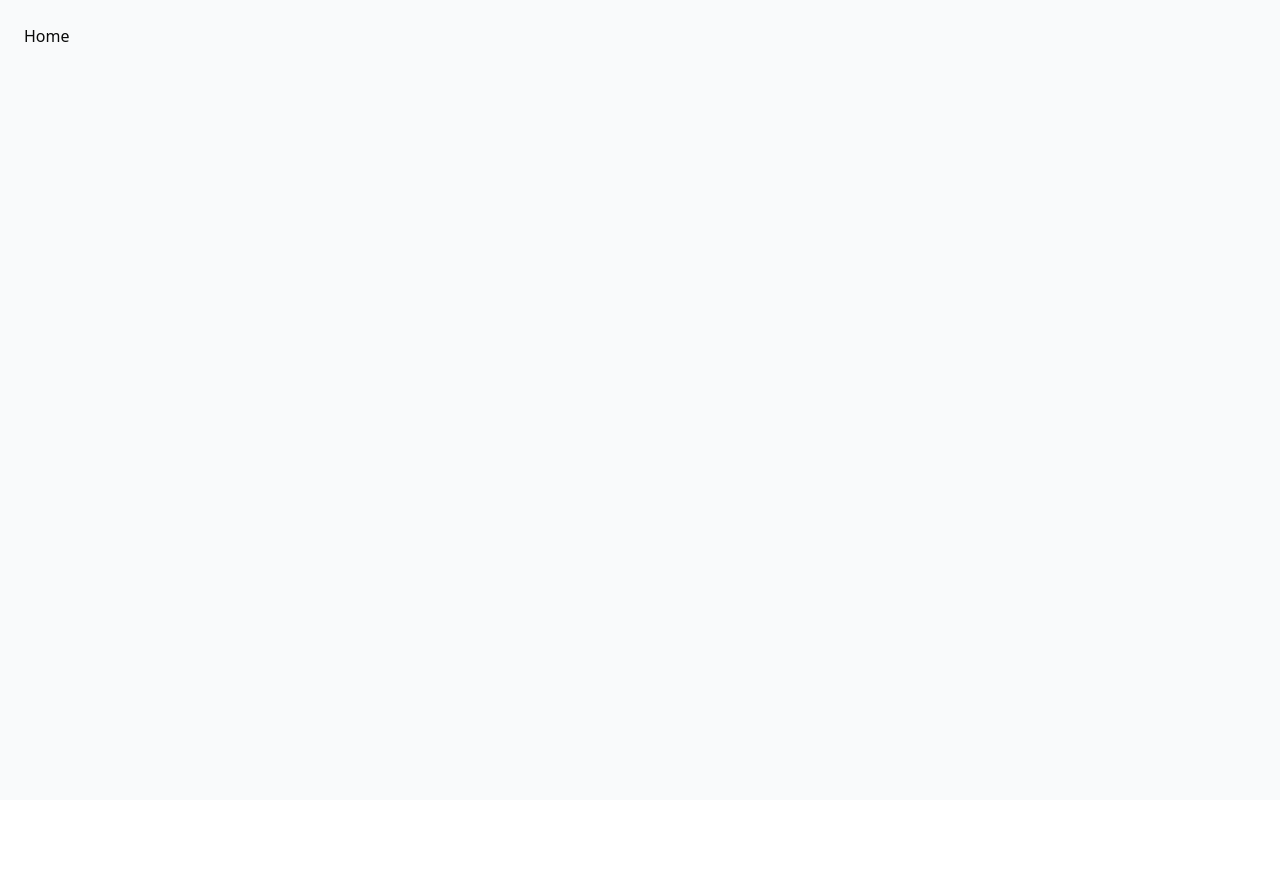
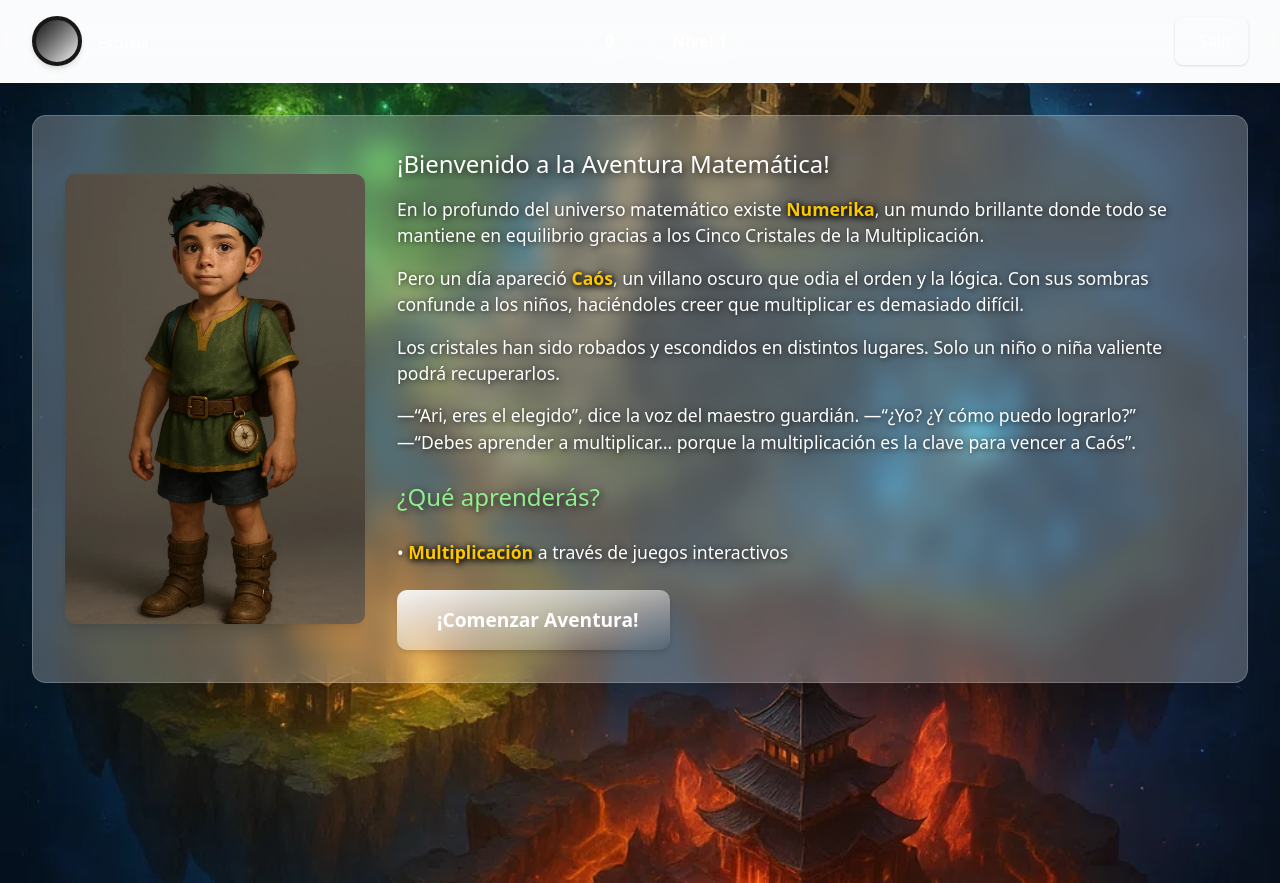
Before and after one commit to IstsHitori/popuesta_libro_frontend, a React (Vite) app: page /app in a window 1280 px wide. Before the commit the page ends 800 px from the top, so only its background shows below. Built offline with nearby package versions, Linux system fonts and the light colour scheme; no server answers; sample sign-in values are in the browser's storage.

Commit message:
Configurando todo para hacer la petición get de obtener perfil del usuario

```diff
--- /dev/null
+++ b/src/components/home/HomeHeader.tsx
@@ -0,0 +1,41 @@
+import useUserProfile from "@/hooks/profile/useUserProfile";
+
+export default function HomeHeader() {
+  const { userProfile } = useUserProfile();
+  if (!userProfile) return;
+  console.log(userProfile)
+  return (
+    <>
+      {/* Header del juego */}
+      <header className="bg-white/25 backdrop-blur-[25px] px-8 py-4 flex justify-between items-center shadow-2xl border-b border-white/20">
+        <div className="flex items-center gap-4">
+          <div className="w-[50px] h-[50px] rounded-full border-4 border-primary shadow-md flex items-center justify-center bg-gradient-to-br from-primary to-secondary">
+            <i className="fas fa-user-astronaut text-white text-[1.5rem]" />
+          </div>
+          <div>
+            <h3 className="text-white text-[1.2rem] mb-1">
+              {userProfile.name}
+            </h3>
+            <p className="text-white text-[0.9rem]">
+              {userProfile?.school || "Escuela"}
+            </p>
+          </div>
+        </div>
+        <div className="flex gap-6">
+          <div className="flex items-center gap-2 text-white font-semibold px-3 py-2 rounded-[15px] bg-white/10 border border-white/20">
+            <i className="fas fa-star text-accent text-[1.2rem]" />
+            <span>{userProfile?.score ?? 0}</span>
+          </div>
+          <div className="flex items-center gap-2 text-white font-semibold px-3 py-2 rounded-[15px] bg-white/10 border border-white/20">
+            <i className="fas fa-trophy text-accent text-[1.2rem]" />
+            <span>Nivel {userProfile?.level ?? 1}</span>
+          </div>
+        </div>
+        <button className="bg-error text-white border-none px-4 py-3 rounded-md cursor-pointer transition shadow-sm flex items-center gap-2 hover:bg-red-700 hover:-translate-y-0.5 hover:shadow-md">
+          <i className="fas fa-sign-out-alt" />
+          Salir
+        </button>
+      </header>
+    </>
+  );
+}
--- a/src/layaouts/PrivateLayout.tsx
+++ b/src/layaouts/PrivateLayout.tsx
@@ -2,6 +2,7 @@ import { Navigate, Outlet } from "react-router-dom";
 
 import useAuth from "@/hooks/auth/useAuth";
 import { useQueryUserProfile } from "@/hooks/profile/useQueryUserProfile";
+import HomeHeader from "@/components/home/HomeHeader";
 
 export default function PrivateLayout() {
   const { authToken } = useAuth();
@@ -53,7 +54,8 @@ export default function PrivateLayout() {
       </header> */}
 
       <div className="flex flex-1">
-        <main className="flex-1 p-4 md:p-6 overflow-auto">
+        <main className="flex-1 overflow-auto">
+          <HomeHeader />
           <Outlet />
         </main>
       </div>
--- a/src/pages/Home.tsx
+++ b/src/pages/Home.tsx
@@ -1,4 +1,119 @@
+import { useEffect, useState } from "react";
+import { useNavigate } from "react-router-dom";
+import image_kid from "/personajes/personaje_niño.webp";
 
-export default function Home() {
-  return <div>Home</div>;
+interface User {
+  name: string;
+  school: string;
+  level: number;
+  score: number;
 }
+
+export default function GameScreen() {
+  const [user, setUser] = useState<User | null>(null);
+  const navigate = useNavigate();
+
+  useEffect(() => {
+    const storedUser = localStorage.getItem("currentUser");
+    if (storedUser) {
+      setUser(JSON.parse(storedUser));
+    } else {
+      const tempUser = {
+        name: "Explorador",
+        school: "Escuela",
+        level: 1,
+        score: 0,
+      };
+      localStorage.setItem("currentUser", JSON.stringify(tempUser));
+      setUser(tempUser);
+    }
+  }, []);
+
+
+  const goToLevels = () => {
+    setTimeout(() => {
+      navigate("/niveles");
+    }, 1500);
+  };
+
+  return (
+    <div
+      id="game-screen"
+      className="min-h-screen bg-[url('/niveles/bg_numerika.webp')] bg-no-repeat bg-center bg-cover"
+    >
+
+      {/* Contenido principal */}
+      <main className="p-8">
+        {/* Sección de introducción */}
+        <section
+          id="intro-section"
+          className="bg-white/25 backdrop-blur-md rounded-xl p-8 mb-8 shadow-2xl border border-white/20"
+        >
+          <div className="flex gap-8 items-center">
+            <div className="intro-image">
+              <img
+                src={image_kid}
+                alt="Tomás"
+                className="w-[300px] rounded-lg shadow-lg transition-transform duration-200 hover:scale-105 animate__animated animate__fadeInLeft"
+              />
+            </div>
+            <div className="flex-1">
+              <h2 className="text-white text-2xl mb-4 drop-shadow-[2px_2px_4px_rgba(0,0,0,0.8)]">
+                ¡Bienvenido a la Aventura Matemática!
+              </h2>
+              <p className="text-white mb-4 text-[1.1rem] drop-shadow-[1px_1px_3px_rgba(0,0,0,0.8)]">
+                En lo profundo del universo matemático existe{" "}
+                <strong
+                  className="text-yellow-400 drop-shadow-[1px_1px_3px_rgba(0,0,0,0.8)]"
+                  id="user-name-intro"
+                >
+                  Numerika
+                </strong>
+                , un mundo brillante donde todo se mantiene en equilibrio
+                gracias a los Cinco Cristales de la Multiplicación.
+              </p>
+              <p className="text-white mb-4 text-[1.1rem] drop-shadow-[1px_1px_3px_rgba(0,0,0,0.8)]">
+                Pero un día apareció{" "}
+                <strong
+                  className="text-yellow-400 drop-shadow-[1px_1px_3px_rgba(0,0,0,0.8)]"
+                  id="user-name-intro"
+                >
+                  Caós
+                </strong>
+                , un villano oscuro que odia el orden y la lógica. Con sus
+                sombras confunde a los niños, haciéndoles creer que multiplicar
+                es demasiado difícil.
+              </p>
+              <p className="text-white mb-4 text-[1.1rem] drop-shadow-[1px_1px_3px_rgba(0,0,0,0.8)]">
+                Los cristales han sido robados y escondidos en distintos
+                lugares. Solo un niño o niña valiente podrá recuperarlos.
+              </p>
+              <p className="text-white mb-4 text-[1.1rem] drop-shadow-[1px_1px_3px_rgba(0,0,0,0.8)]">
+                —“Ari, eres el elegido”, dice la voz del maestro guardián.
+                —“¿Yo? ¿Y cómo puedo lograrlo?” —“Debes aprender a multiplicar…
+                porque la multiplicación es la clave para vencer a Caós”.
+              </p>
+              <h3 className="text-[#90EE90] text-[1.5rem] my-6 drop-shadow-[2px_2px_4px_rgba(0,0,0,0.8)]">
+                ¿Qué aprenderás?
+              </h3>
+              <p className="text-white mb-4 text-[1.1rem] drop-shadow-[1px_1px_3px_rgba(0,0,0,0.8)]">
+                •{" "}
+                <strong className="text-yellow-400 drop-shadow-[1px_1px_3px_rgba(0,0,0,0.8)]">
+                  Multiplicación
+                </strong>{" "}
+                a través de juegos interactivos
+              </p>
+              <button
+                className="bg-gradient-to-br from-secondary to-secondary-dark text-white border-none px-8 py-4 rounded-lg text-[1.2rem] font-semibold cursor-pointer transition flex items-center gap-2 shadow-md mt-6 hover:-translate-y-1 hover:shadow-lg"
+                onClick={goToLevels}
+              >
+                <i className="fas fa-play text-[1.3rem]" />
+                ¡Comenzar Aventura!
+              </button>
+            </div>
+          </div>
+        </section>
+      </main>
+    </div>
+  );
+}
--- a/src/services/auth.service.ts
+++ b/src/services/auth.service.ts
@@ -1,5 +1,5 @@
 import axiosPrivate from "@/helpers/axios.helper";
-import { loginResponseSchema } from "@/schemas";
+import { loginResponseSchema, userProfileSchema } from "@/schemas";
 import type { LoginForm } from "@/types/auth.type";
 import { isAxiosError } from "axios";
 
@@ -20,3 +20,21 @@ export const authLogin = async (loginData: LoginForm) => {
     throw new Error("Error inesperado al iniciar sesión");
   }
 };
+
+export const getUserProfile = async () => {
+  try {
+    const response = await axiosPrivate.get("/me");
+
+    const result = userProfileSchema.safeParse(response.data);
+    if (!result.success) {
+      console.error(result.error);
+      throw new Error("Error al parsear los datos");
+    }
+    return result.data;
+  } catch (error) {
+    if (isAxiosError(error)) {
+      throw new Error(error.response?.data.detail);
+    }
+    throw new Error("Error inesperado al obtener el perfil");
+  }
+};
--- a/src/stores/user.store.ts
+++ b/src/stores/user.store.ts
@@ -2,7 +2,7 @@ import type { UserProfile } from "@/types/user.type";
 import { create } from "zustand/react";
 
 export interface UserState {
-  userProfile: UserProfile | null;
+  userProfile: UserProfile;
 }
 
 export interface UserActions {
@@ -11,7 +11,7 @@ export interface UserActions {
 
 // eslint-disable-next-line @typescript-eslint/no-unused-vars
 export const useUserStore = create<UserState & UserActions>((set, get) => ({
-  userProfile: null,
+  userProfile: {} as UserProfile,
   setUserProfile: (userProfile) => {
     set(() => ({ userProfile }));
   },
```
